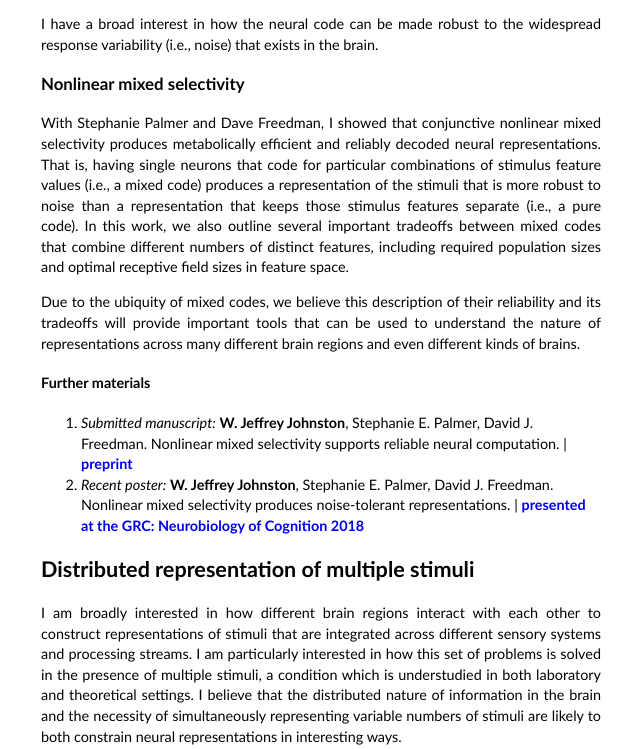
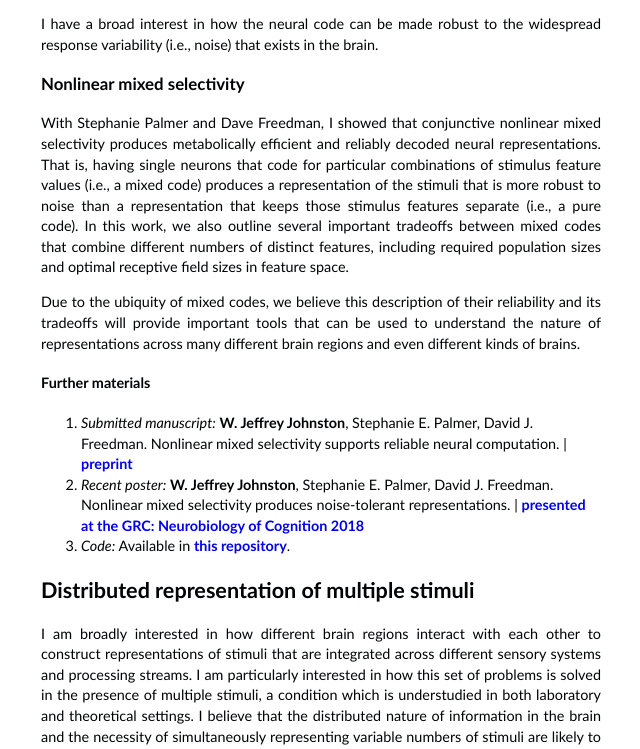
Before and after one commit to wj2/wj2.github.io, a plain HTML site: page projects.html in a window 1280 px wide. Shown: the part 345-1094 px from the top of the page, without its empty margins (87-727 px from the left). Drawn offline with Linux system fonts and the light colour scheme.

Commit message:
added link to repository for NMS code

```diff
--- a/projects.html
+++ b/projects.html
@@ -45,11 +45,13 @@ regions and even different kinds of brains. </p>
 <ol>
 <li><em>Submitted manuscript:</em> <strong>W. Jeffrey Johnston</strong>, Stephanie E. Palmer,
 David J. Freedman. Nonlinear mixed selectivity supports reliable neural
-computation. | <a href="https://doi.org/10.1101/577288">preprint</a></li>
+computation. | <a href="https://doi.org/10.1101/577288">preprint</a> </li>
 <li><em>Recent poster:</em> <strong>W. Jeffrey Johnston</strong>, Stephanie E. Palmer, David J.
 Freedman. Nonlinear mixed selectivity produces noise-tolerant representations.
 | <a href="/research_materials/poster_grsgrc2018_ink.pdf">presented at the GRC: Neurobiology of Cognition
 2018</a></li>
+<li><em>Code:</em> Available in
+<a href="https://github.com/wj2/nms_error-correction">this repository</a>.</li>
 </ol>
 <h2>Distributed representation of multiple stimuli</h2>
 <p>I am broadly interested in how different brain regions interact with each other
```
